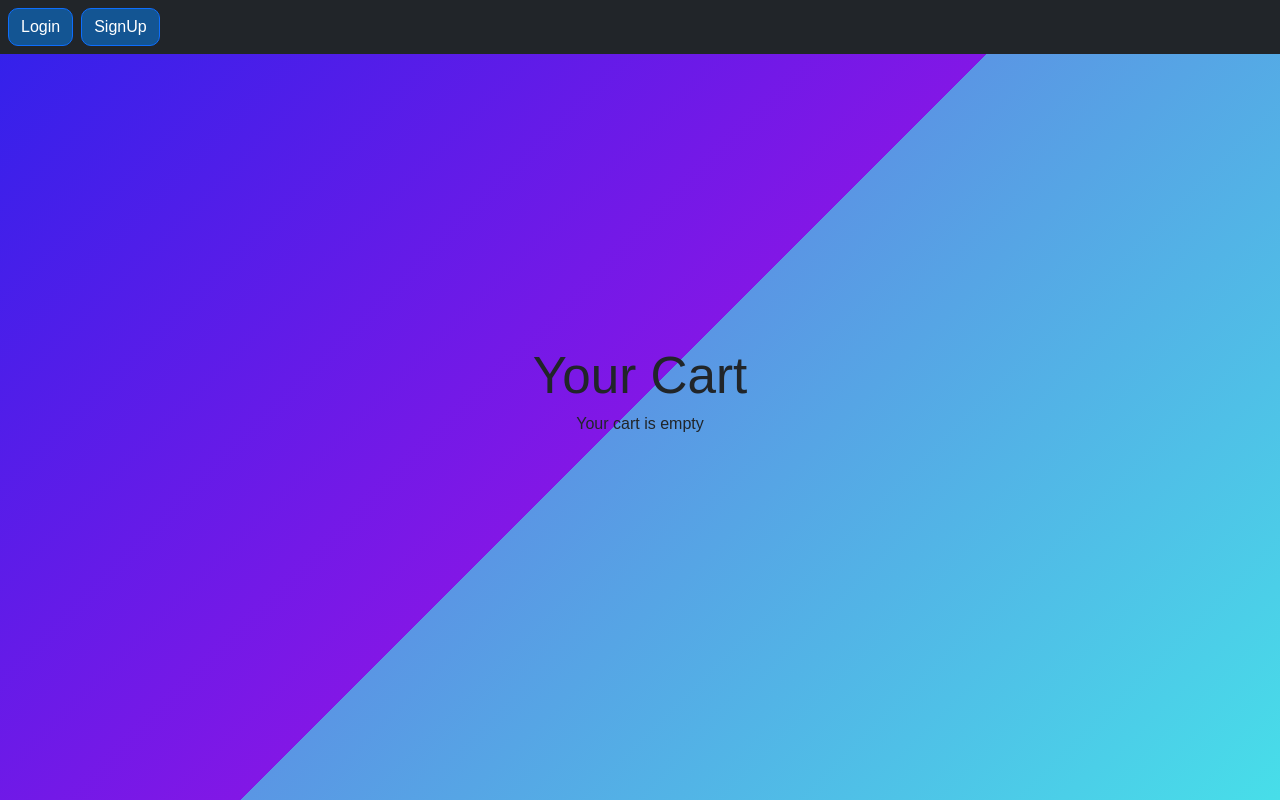
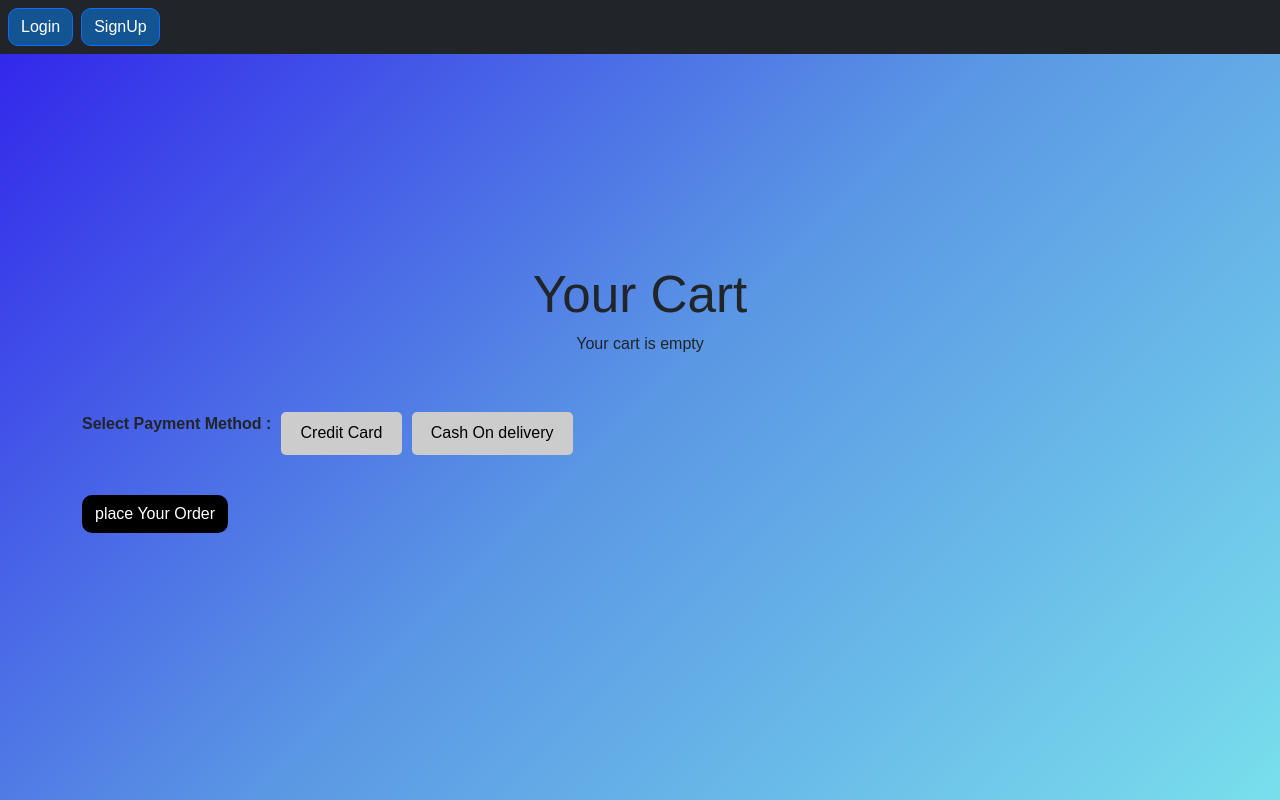
Before and after one commit to abdullahasif07/restaurant, a React (Vite) app: page /cart in a window 1280 px wide. Built offline with nearby package versions, Linux system fonts and the light colour scheme.

Commit message:
some changes in css, cart, navbar

```diff
--- a/components/Cart.jsx
+++ b/components/Cart.jsx
@@ -1,4 +1,4 @@
-import React from 'react';
+import React, { useState } from 'react';
 import { useSelector,useDispatch } from 'react-redux';
 import { removeFromCart } from '../src/redux/actions/cartActions'
 
@@ -10,13 +10,21 @@ const Cart = () => {
 
   const handleDelete = async (id) => {
     try {
-      await dispatch(removeFromCart(id));
+      dispatch(removeFromCart(id));
       alert('Item deleted successfully')
     } catch (error) {
       console.error("Error deleting item:", error);
     }
   };
+  const [selectedButton, setSelectedButton] = useState(null);
 
+  const handleButtonClick = (button) => {
+    setSelectedButton(button);
+  };
+
+  const placeOrder = () =>{
+
+  }
 
   return (
     <div className="container my-3">
@@ -38,11 +46,50 @@ const Cart = () => {
                 </div>
               </div>
             </div>
+
+
           ))
         ) : (
           <p>Your cart is empty</p>
         )}
+
       </div>
+
+
+      <div style={{ display: 'flex', gap: '10px', margin:'40px 0', fontWeight:'bolder' }}>
+      <p >Select Payment Method : </p>
+      <button
+        style={{
+          backgroundColor: selectedButton === 'button1' ? '#007BFF' : '#ccc',
+          color: selectedButton === 'button1' ? '#fff' : '#000',
+          border: 'none',
+          borderRadius: '5px',
+          cursor: 'pointer',
+        }}
+        onClick={() => handleButtonClick('button1')}
+      >
+        Credit Card
+      </button>
+      <button
+        style={{
+          backgroundColor: selectedButton === 'button2' ? '#007BFF' : '#ccc',
+          color: selectedButton === 'button2' ? '#fff' : '#000',
+          border: 'none',
+          borderRadius: '5px',
+          cursor: 'pointer',
+        }}
+        onClick={() => handleButtonClick('button2')}
+      >
+        Cash On delivery
+      </button>
+    </div>
+
+
+    <button
+                className="btn "
+                onClick={() => {placeOrder();}}
+                style={{ cursor: 'pointer', backgroundColor:'black', color:'white', display:'block' }}
+              >place Your Order</button>
     </div>
   );
 };
--- a/components/Navbar.jsx
+++ b/components/Navbar.jsx
@@ -15,7 +15,11 @@ function Navbar() {
     alert('logged out Successfully');
   }
 
-  const dashboardType = '/' + localStorage.getItem('role');
+  const toHome = () =>{
+    console.log(dashboardType);
+
+  }
+
   return (
     <nav className="navbar navbar-expand-lg navbar-dark bg-dark fixed-top">
       <div >
@@ -33,15 +37,15 @@ function Navbar() {
         <div className="collapse navbar-collapse" id="navbarSupportedContent">
           {localStorage.getItem('role') && <ul className="navbar-nav me-auto mb-2 mb-lg-0">
             <li className="nav-item">
-              <Link className={`nav-link`} aria-current="page" to={dashboardType}>
+              <Link onClick={toHome} className={`nav-link`} aria-current="page" to={localStorage.getItem('role') === 'admin'?'admin-dashboard':'user-dashboard'}>
                 Home
               </Link>
             </li>
-            <li className="nav-item">
-              <Link className={`nav-link`} to={dashboardType}>
+            {/* {<li className="nav-item">
+              <Link className={`nav-link`} to={localStorage.getItem('role') === 'admin'?'admin-dashboard':'user-dashboard'}>
                 Menu
               </Link>
-            </li>
+            </li>} */}
           </ul>}
           <ul className="navbar-nav ms-auto mb-2 mb-lg-0">
             <li className="nav-item">
--- a/src/App.css
+++ b/src/App.css
@@ -10,7 +10,7 @@
   align-items: center;
 
 
-  background: linear-gradient(135deg, #3022eb 0%, #8217e6 50%, #5a96e4 50%, #47dee9 100%);
+  background: linear-gradient(135deg, #3022eb 0%, #5a96e4 50%, #47d6e9b6 100%);
 }
 
 
```
